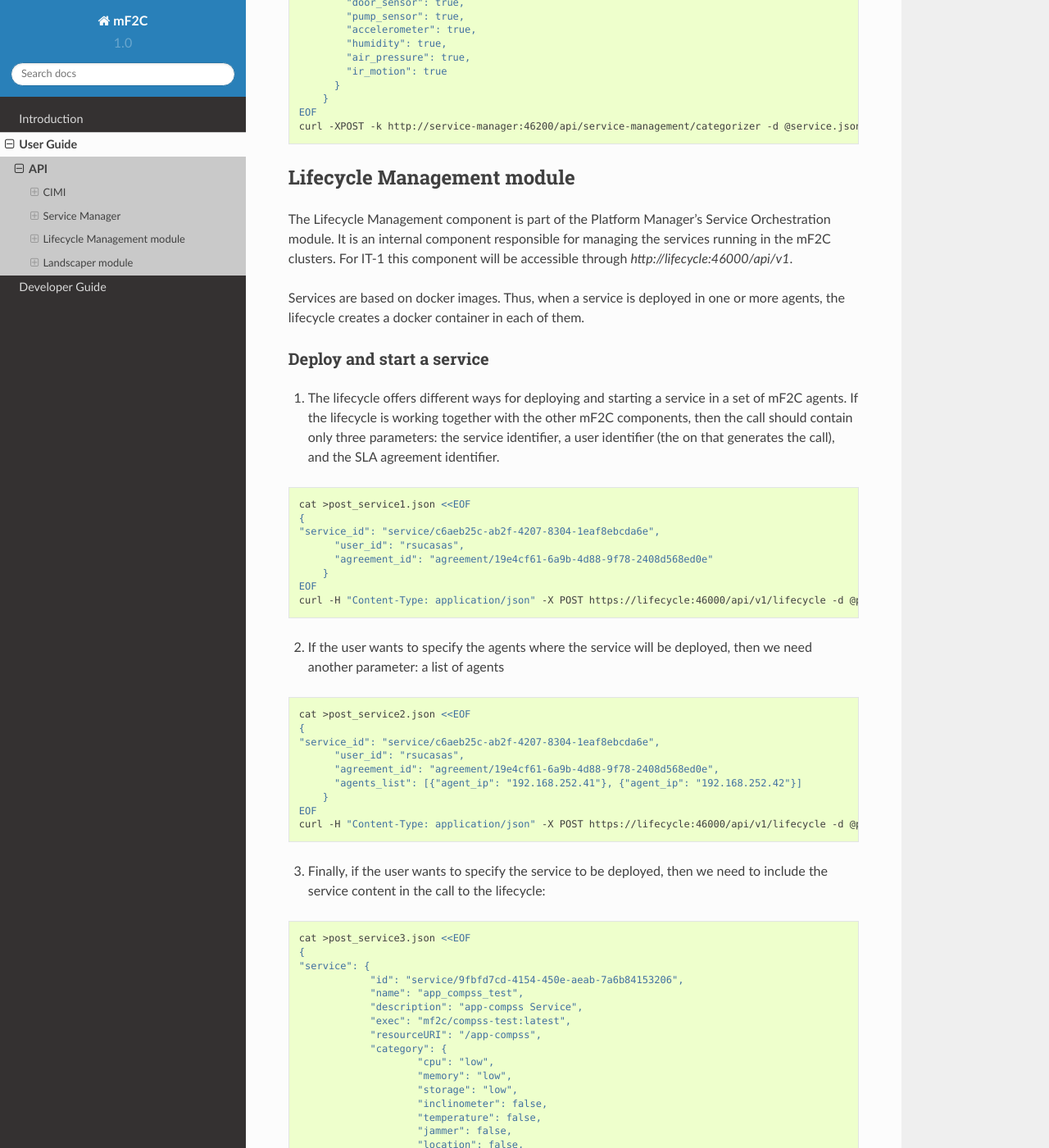
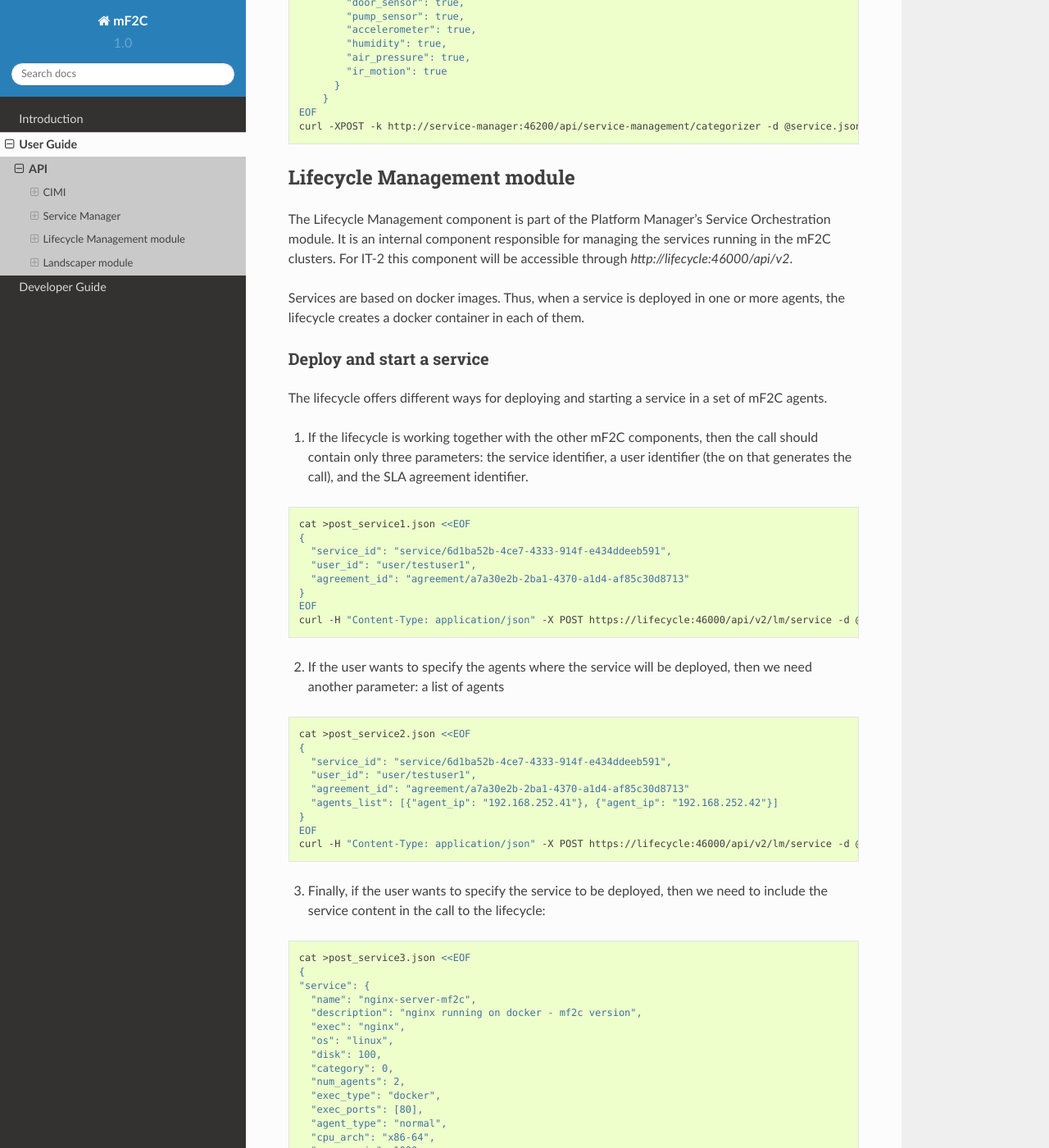
Before and after one commit to mF2C/Documentation, a Sphinx documentation site: the page built from documentation/user_guide/api.rst, in a window 1280 px wide and 1400 px high, scrolled down 2779 px. Shown: the whole window at 82% size. Built offline with Sphinx 7.4.7 and the Read the Docs theme 2.0.0, drawn with Linux system fonts in a browser that asks for light colours; some of the changed text lies outside the part shown.

Commit message:
LM and UM documentation updated

```diff
--- a/documentation/user_guide/api.rst
+++ b/documentation/user_guide/api.rst
@@ -157,24 +157,26 @@ For any workflow to work, the first step is to submit a service to the service m
 
 Lifecycle Management module
 -----------------------------
-The Lifecycle Management component is part of the Platform Manager's Service Orchestration module. It is an internal component responsible for managing the services running in the mF2C clusters. For IT-1 this component will be accessible through *http://lifecycle:46000/api/v1*.
+The Lifecycle Management component is part of the Platform Manager's Service Orchestration module. It is an internal component responsible for managing the services running in the mF2C clusters. For IT-2 this component will be accessible through *http://lifecycle:46000/api/v2*.
 
 Services are based on docker images. Thus, when a service is deployed in one or more agents, the lifecycle creates a docker container in each of them.
 
 Deploy and start a service
 ~~~~~~~~~~~~~~~~~~~~~~~~~~~
-1. The lifecycle offers different ways for deploying and starting a service in a set of mF2C agents. If the lifecycle is working together with the other mF2C components, then the call should contain only three parameters: the service identifier, a user identifier (the on that generates the call), and the SLA agreement identifier.
+The lifecycle offers different ways for deploying and starting a service in a set of mF2C agents.
+
+1. If the lifecycle is working together with the other mF2C components, then the call should contain only three parameters: the service identifier, a user identifier (the on that generates the call), and the SLA agreement identifier.
 
 .. code-block:: bash
 
     cat >post_service1.json <<EOF
     {
-    "service_id": "service/c6aeb25c-ab2f-4207-8304-1eaf8ebcda6e",
-	  "user_id": "rsucasas",
-	  "agreement_id": "agreement/19e4cf61-6a9b-4d88-9f78-2408d568ed0e"
-	}
+      "service_id": "service/6d1ba52b-4ce7-4333-914f-e434ddeeb591",
+      "user_id": "user/testuser1",
+      "agreement_id": "agreement/a7a30e2b-2ba1-4370-a1d4-af85c30d8713"
+    }
     EOF
-    curl -H "Content-Type: application/json" -X POST https://lifecycle:46000/api/v1/lifecycle -d @post_service1.json --insecure
+    curl -H "Content-Type: application/json" -X POST https://lifecycle:46000/api/v2/lm/service -d @post_service1.json --insecure
 
 2. If the user wants to specify the agents where the service will be deployed, then we need another parameter: a list of agents
 
@@ -182,14 +184,13 @@ Deploy and start a service
 
     cat >post_service2.json <<EOF
     {
-    "service_id": "service/c6aeb25c-ab2f-4207-8304-1eaf8ebcda6e",
-	  "user_id": "rsucasas",
-	  "agreement_id": "agreement/19e4cf61-6a9b-4d88-9f78-2408d568ed0e",
-	  "agents_list": [{"agent_ip": "192.168.252.41"}, {"agent_ip": "192.168.252.42"}]
-	}
+      "service_id": "service/6d1ba52b-4ce7-4333-914f-e434ddeeb591",
+      "user_id": "user/testuser1",
+      "agreement_id": "agreement/a7a30e2b-2ba1-4370-a1d4-af85c30d8713"
+      "agents_list": [{"agent_ip": "192.168.252.41"}, {"agent_ip": "192.168.252.42"}]
+    }
     EOF
-    curl -H "Content-Type: application/json" -X POST https://lifecycle:46000/api/v1/lifecycle -d @post_service2.json --insecure
-
+    curl -H "Content-Type: application/json" -X POST https://lifecycle:46000/api/v2/lm/service -d @post_service2.json --insecure
 
 3. Finally, if the user wants to specify the service to be deployed, then we need to include the service content in the call to the lifecycle:
 
@@ -198,41 +199,28 @@ Deploy and start a service
     cat >post_service3.json <<EOF
     {
     "service": {
-		"id": "service/9fbfd7cd-4154-450e-aeab-7a6b84153206",
-		"name": "app_compss_test",
-		"description": "app-compss Service",
-		"exec": "mf2c/compss-test:latest",
-		"resourceURI": "/app-compss",
-		"category": {
-			"cpu": "low",
-			"memory": "low",
-			"storage": "low",
-			"inclinometer": false,
-			"temperature": false,
-			"jammer": false,
-			"location": false,
-			"accelerometer": false,
-			"humidity": false,
-			"battery_level": false,
-			"door_sensor": false,
-			"pump_sensor": false,
-			"air_pressure": false,
-			"ir_motion": false
-		},
-		"exec_type": "compss",
-		"exec_ports": [
-  			46100,
-  			46101,
-  			46102,
-  			46103
-  		]
-  	},
-	  "user_id": "rsucasas",
-	  "agreement_id": "agreement/19e4cf61-6a9b-4d88-9f78-2408d568ed0e",
-	  "agents_list": [{"agent_ip": "192.168.252.41"}, {"agent_ip": "192.168.252.42"}]
-	}
+      "name": "nginx-server-mf2c",
+      "description": "nginx running on docker - mf2c version",
+      "exec": "nginx",
+      "os": "linux",
+      "disk": 100,
+      "category": 0,
+      "num_agents": 2,
+      "exec_type": "docker",
+      "exec_ports": [80],
+      "agent_type": "normal",
+      "cpu_arch": "x86-64",
+      "memory_min": 1000,
+      "storage_min": 100,
+      "req_resource": [],
+      "opt_resource": []
+    },
+    "user_id": "user/testuser1",
+    "agreement_id": "agreement/a7a30e2b-2ba1-4370-a1d4-af85c30d8713"
+    "agents_list": [{"agent_ip": "192.168.252.41"}, {"agent_ip": "192.168.252.42"}]
+    }
     EOF
-    curl -H "Content-Type: application/json" -X POST https://lifecycle:46000/api/v1/lifecycle -d @post_service3.json --insecure
+    curl -H "Content-Type: application/json" -X POST https://lifecycle:46000/api/v2/lm/service -d @post_service3.json --insecure
 
 If the service is successfully deployed, then the response should contain the resulting service instance object:
 
@@ -314,26 +302,24 @@ Stop and start a service instance
 
 .. code-block:: bash
 
-    cat >put_stop_service_instance.json <<EOF
-    {
-    "service_instance_id":"9a22a9a7-6a9c-40e9-b2cf-983dde76293e",
-	  "operation":"stop"
-	  }
-    EOF
-    curl -H "Content-Type: application/json" -X PUT https://lifecycle:46000/api/v1/lifecycle -d @put_stop_service_instance.json --insecure
+  cat >put_stop_service_instance.json <<EOF
+  {
+    "operation":"stop"
+  }
+  EOF
+  curl -H "Content-Type: application/json" -X PUT https://lifecycle:46000/api/v2/lm/service-instance/2f6da0d0-e1e9-44fb-b03f-4259ce55a8f7 -d @put_stop_service_instance.json --insecure
 
 
 2. And it can be restarted again with the following command:
 
 .. code-block:: bash
 
-    cat >put_start_service_instance.json <<EOF
-    {
-    "service_instance_id":"9a22a9a7-6a9c-40e9-b2cf-983dde76293e",
-	  "operation":"start"
-	  }
-    EOF
-    curl -H "Content-Type: application/json" -X PUT https://lifecycle:46000/api/v1/lifecycle -d @put_start_service_instance.json --insecure
+  cat >put_start_service_instance.json <<EOF
+  {
+    "operation":"start"
+  }
+  EOF
+  curl -H "Content-Type: application/json" -X PUT https://lifecycle:46000/api/v2/lm/service-instance/2f6da0d0-e1e9-44fb-b03f-4259ce55a8f7 -d @put_start_service_instance.json --insecure
 
 
 Sart a job (COMPSs services)
@@ -347,14 +333,12 @@ Services based on COMPSs can also run specific jobs in the mF2C agents. The life
 
     cat >put_start_job.json <<EOF
     {
-    "service_instance_id":"9a22a9a7-6a9c-40e9-b2cf-983dde76293e",
-  	"operation":"start-job",
-  	"parameters":"<ceiClass>es.bsc.compss.test.TestItf</ceiClass><className>es.bsc.compss.test.Test</className><methodName>main</methodName><parameters><params paramId='0'><direction>IN</direction><type>OBJECT_T</type><array paramId='0'><componentClassname>java.lang.String</componentClassname><values><element paramId='0'><className>java.lang.String</className><value xmlns:xsi='http://www.w3.org/2001/XMLSchema-instance' xmlns:xs='http://www.w3.org/2001/XMLSchema' xsi:type='xs:string'>3</value></element></values></array></params></parameters>"
+    	"operation":"start-job",
+    	"parameters":"<ceiClass>es.bsc.compss.test.TestItf</ceiClass><className>es.bsc.compss.test.Test</className><methodName>main</methodName><parameters><params paramId='0'><direction>IN</direction><type>OBJECT_T</type><array paramId='0'><componentClassname>java.lang.String</componentClassname><values><element paramId='0'><className>java.lang.String</className><value xmlns:xsi='http://www.w3.org/2001/XMLSchema-instance' xmlns:xs='http://www.w3.org/2001/XMLSchema' xsi:type='xs:string'>3</value></element></values></array></params></parameters>"
 	  }
     EOF
-    curl -H "Content-Type: application/json" -X PUT https://lifecycle:46000/api/v1/lifecycle -d @put_start_job.json --insecure
+    curl -H "Content-Type: application/json" -X PUT https://lifecycle:46000/api/v2/lm/service-instance/2f6da0d0-e1e9-44fb-b03f-4259ce55a8f7 -d @put_start_job.json --insecure
 
-For IT-1 we need to pass the lifecycle part of the XML needed ('parameters') to call the COMPSs REST API.
 
 Terminate a service instance
 ~~~~~~~~~~~~~~~~~~~~~~~~~~~~~~~~~~
@@ -365,12 +349,7 @@ The call to terminate a service instance, stops and removes the service instance
 
 .. code-block:: bash
 
-    cat >delete_service_instance.json <<EOF
-    {
-    "service_instance_id":"9a22a9a7-6a9c-40e9-b2cf-983dde76293e"
-	  }
-    EOF
-    curl -H "Content-Type: application/json" -X DELETE https://lifecycle:46000/api/v1/lifecycle -d @delete_service_instance.json --insecure
+    curl -H "Content-Type: application/json" -X DELETE https://lifecycle:46000/api/v2/lm/service-instance/2f6da0d0-e1e9-44fb-b03f-4259ce55a8f7 --insecure
 
 
 Get service instances
@@ -380,14 +359,14 @@ Get service instances
 
 .. code-block:: bash
 
-    curl https://lifecycle:46000/api/v1/lifecycle/service-instance/all --insecure
+    curl https://lifecycle:46000/api/v2/lm/service-instance/all --insecure
 
 
 2. To get a specific service instance:
 
 .. code-block:: bash
 
-    curl https://lifecycle:46000/api/v1/lifecycle/service-instance/4e1ab919-7a02-4260-993a-e0f5382ea580 --insecure
+    curl https://lifecycle:46000/api/v2/lm/service-instance/4e1ab919-7a02-4260-993a-e0f5382ea580 --insecure
 
 Landscaper module
 -----------------------------
```
Also changed, not shown: documentation/developer_guide/testing.rst (+17 -25 lines).
